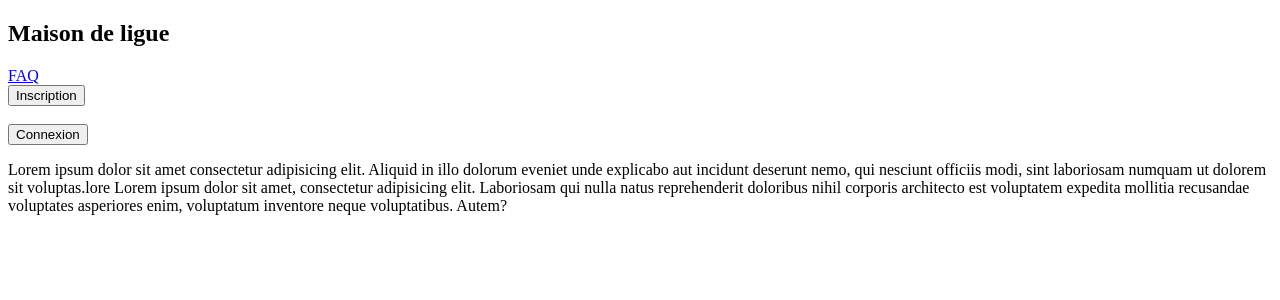
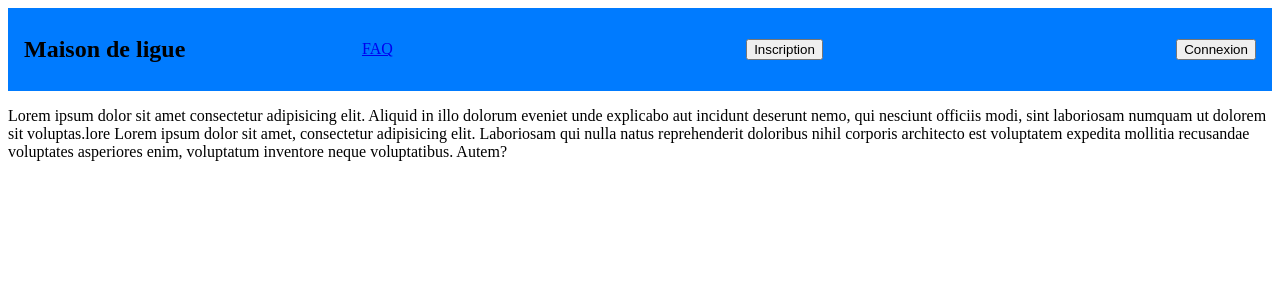
Before and after one commit to QuinteroAgustin/m2l, a PHP site: page / in a window 1280 px wide. Shown: the top 300 px of the page. Run offline with PHP 8.4, Linux system fonts and the light colour scheme.

Commit message:
ajout css sur la nav bar

```diff
--- a/css/main.css
+++ b/css/main.css
@@ -1,2 +1,19 @@
 @charset "utf-8";
 /* main.css */
+
+.navbar{
+    position:relative;
+    display:-ms-flexbox;
+    display:flex;
+    -ms-flex-wrap:wrap;
+    flex-wrap:wrap;
+    -ms-flex-align:center;
+    align-items:center;
+    -ms-flex-pack:justify;
+    justify-content:space-between;
+    padding:.5rem 1rem
+}
+
+.navbar-dark
+.navbar-brand{color:#fff}
+.bg-primary{background-color:#007bff!important}
--- a/index.php
+++ b/index.php
@@ -4,9 +4,10 @@
     <meta charset="UTF-8">
     <meta name="viewport" content="width=device-width, initial-scale=1.0">
     <title>M2L</title>
+    <link rel="stylesheet" href="css/main.css">
 </head>
 <body>
-    <nav>
+    <nav class="navbar bg-primary">
     <h1>Maison de ligue</h1>
     <a href="liste/liste.php">FAQ</a>
     <br>
```
